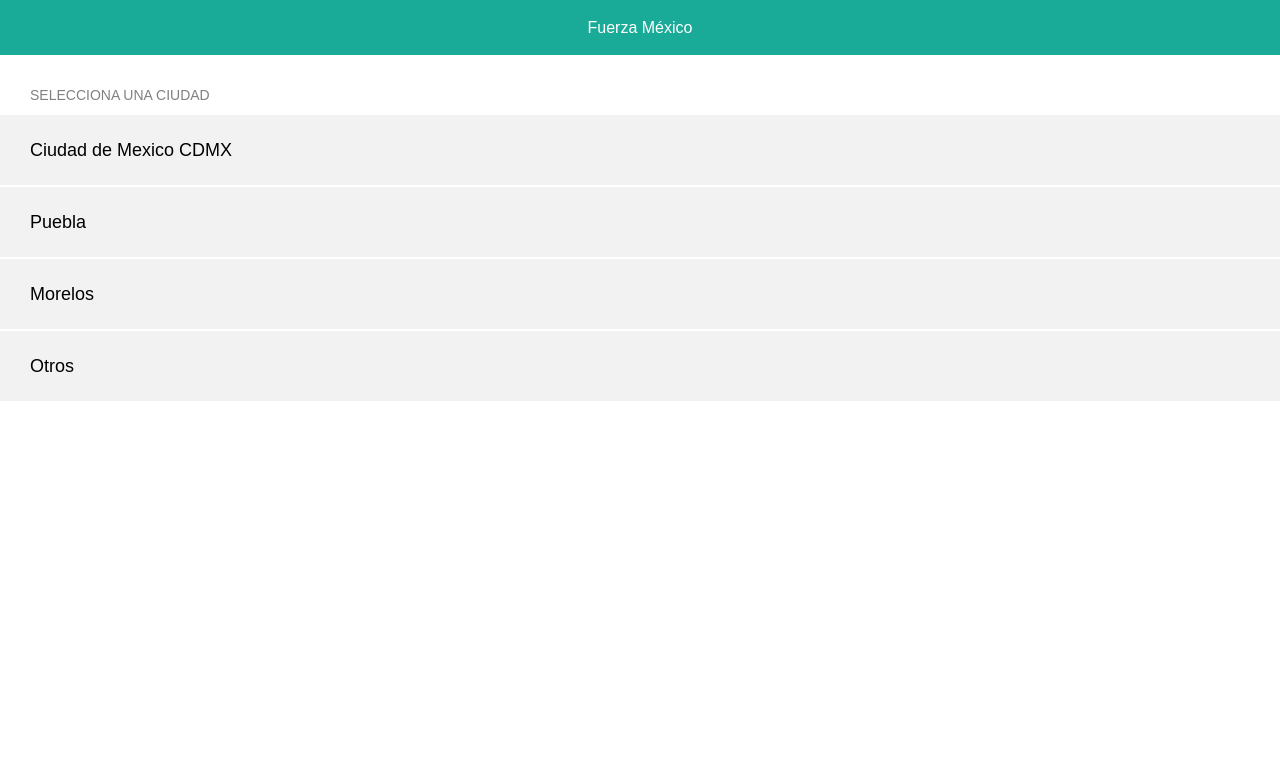
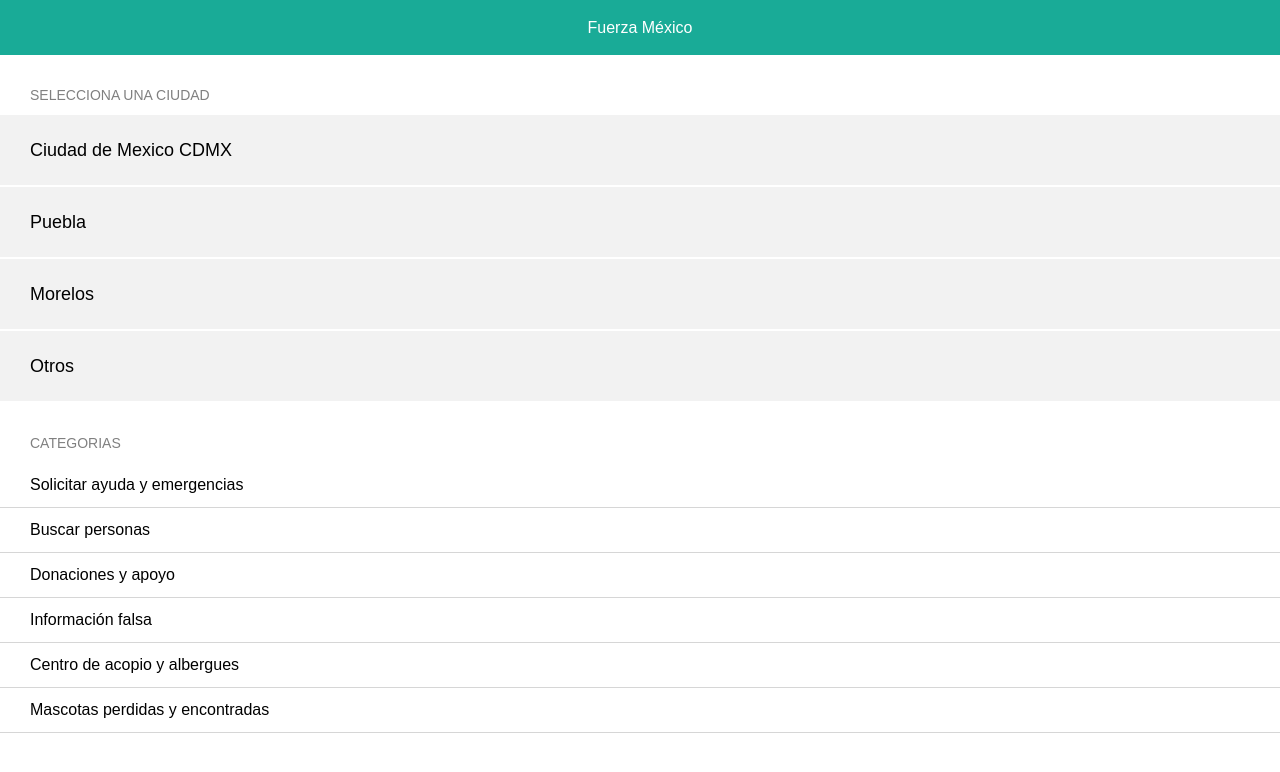
Before and after one commit to bersoriano/savingLives, an Angular app: page / in a window 1280 px wide. Shown: the top 772 px of the page. Built offline with nearby package versions, Linux system fonts and the light colour scheme.

Commit message:
added categories

```diff
--- a/src/app/components/home/home.component.html
+++ b/src/app/components/home/home.component.html
@@ -1,6 +1,14 @@
+<!-- Home Section -->
 <app-section-title [titleName]="title"></app-section-title>
+<!-- Select city -->
 <div class="menu">
   <ul class="menuList">
     <li class="menuItem" *ngFor="let city of cities">{{city}}</li>
   </ul>
 </div>
+<!-- Categories -->
+<app-section-title [titleName]="categoriesTitle"></app-section-title>
+<!-- Categories list -->
+<ul class="categoriesList">
+  <li class="categoryElement" *ngFor="let category of categories">{{category}}</li>
+</ul>
--- a/src/app/components/home/home.component.scss
+++ b/src/app/components/home/home.component.scss
@@ -11,3 +11,12 @@
         }
     }
 }
+.categoriesList {
+    .categoryElement {
+        min-height: 44px;
+        border-bottom: 1px solid #d6d6d6;
+        padding: 0 30px;
+        display: flex;
+        align-items: center;
+    }
+}
--- a/src/app/components/home/home.component.ts
+++ b/src/app/components/home/home.component.ts
@@ -9,6 +9,15 @@ export class HomeComponent implements OnInit {
 
   cities: Array<String> = ['Ciudad de Mexico CDMX', 'Puebla', 'Morelos', 'Otros'];
   title: String = 'SELECCIONA UNA CIUDAD';
+  categoriesTitle: String = 'CATEGORIAS';
+  categories: Array<String> = [
+    'Solicitar ayuda y emergencias',
+    'Buscar personas',
+    'Donaciones y apoyo',
+    'Información falsa',
+    'Centro de acopio y albergues',
+    'Mascotas perdidas y encontradas'
+  ];
   constructor() { }
 
   ngOnInit() {
```
